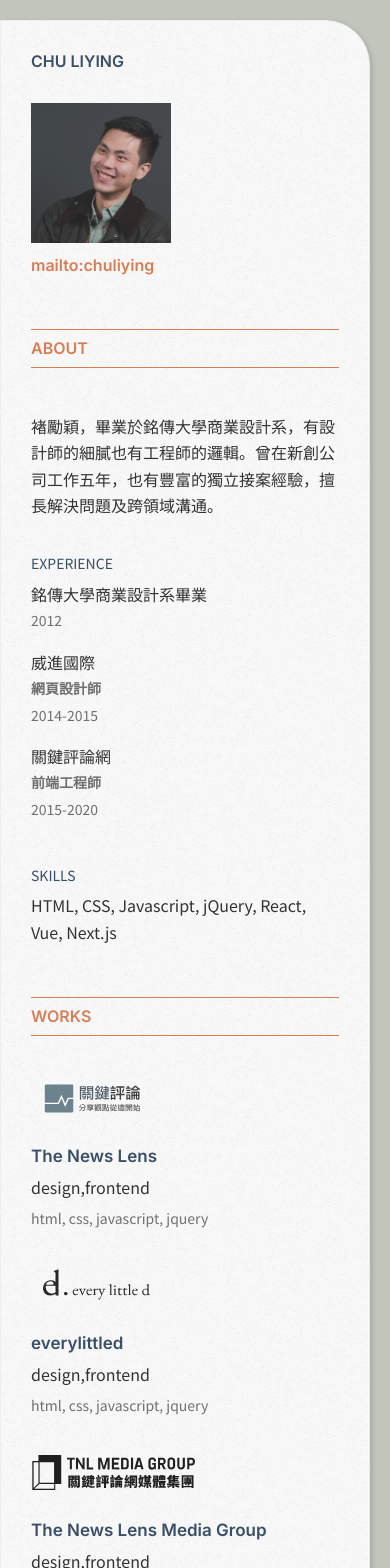
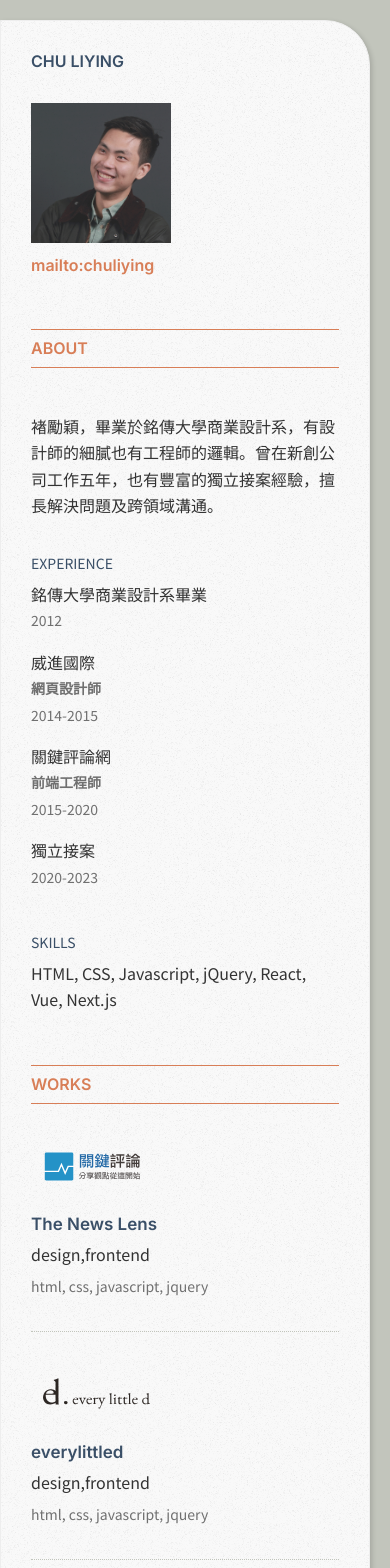
Before and after one commit to Chuliying/chuliying, a Next.js app: page / in a window 390 px wide. Shown: the top 1568 px of the page. Built offline with nearby package versions, Linux system fonts and the light colour scheme.

Commit message:
add works block border on mobile and add experiences

```diff
--- a/src/components/About.tsx
+++ b/src/components/About.tsx
@@ -28,7 +28,12 @@ const About = () => {
                         2015-2020
                     </span>
                 </p>
-
+                <p>
+                    獨立接案
+                    <span className="time">
+                        2020-2023
+                    </span>
+                </p>
             </div>
 
             <h5 className='main-margin-sm'>
--- a/src/pages/styles/index.scss
+++ b/src/pages/styles/index.scss
@@ -223,16 +223,26 @@ p {
 .works__box {
     width: 100%;
     overflow: auto;
-    a:last-child li.main-margin-md {
-        margin-bottom: 0;
+    a:last-child {
+        li {
+            &.main-margin-md {
+                margin-bottom: 0;
+            }
+            @media (max-width: 900px) {
+                border-bottom: none;
+            }
+        }
     }
     li {
         display: flex;
         @media (max-width: 1200px) {
             flex-direction: column-reverse;
+            padding-bottom: 15px;
         }
         @media (max-width: 900px) {
-            margin-bottom: 30px;
+            margin-bottom: 45px;
+            padding-bottom: 25px;
+            border-bottom: dotted 1px var(--bg-color);
         }
         &:hover {
             .works__image {
@@ -269,6 +279,10 @@ p {
                 height: 35px;
                 width: auto;
                 filter: grayscale(0.8);
+
+                @media (max-width: 900px) {
+                    filter: grayscale(0);
+                }
             }
         }
     }
```
